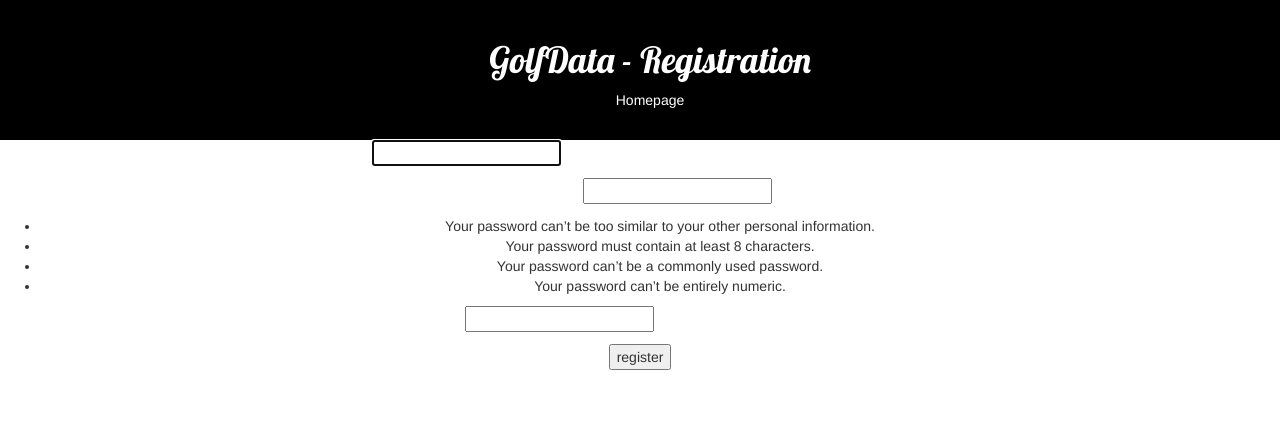
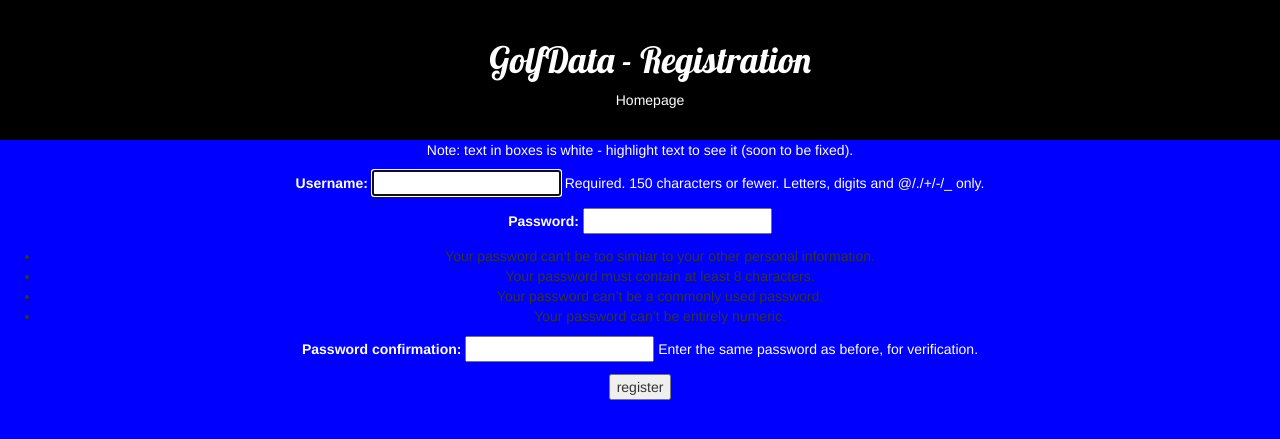
Before and after one commit to armgolf/golfdata, a Django app: page /accounts/register/ in a window 1280 px wide. Shown: the top 439 px of the page. Run offline with Django 3.2, Linux system fonts and the light colour scheme; parts of the project's set-up code (start-up, migrations or seed data) failed here and were passed over; some libraries are stand-ins or nearby versions.

Commit message:
Mods to login & register.

```diff
--- a/golfapp/templates/registration/login.html
+++ b/golfapp/templates/registration/login.html
@@ -7,7 +7,7 @@
 
     <div class="pageheader">
       <h1 class="sitetitle">GolfData - Login</h1>
-      <p><a href="{% url 'display' %}">Homepage</a></p>
+      <p><a href="{% url 'homepage' %}">Homepage</a></p>
     </div>
 
     <form method="post" action="{% url 'login' %}">
--- a/golfapp/templates/registration/register.html
+++ b/golfapp/templates/registration/register.html
@@ -7,12 +7,20 @@
 
     <div class="pageheader">
       <h1 class="sitetitle">GolfData - Registration</h1>
-      <p><a href="{% url 'display' %}">Homepage</a></p>
+      <p><a href="{% url 'homepage' %}">Homepage</a></p>
     </div>
+
+    <style>
+    body {
+        background-color: blue;
+    }
+    </style>
+
+    <p>Note: text in boxes is white - highlight text to see it (soon to be fixed).</p>
 
     <form method="post" action="{% url 'register' %}">
     {% csrf_token %}
-      {{ form.as_p }}
+      <p class="para">{{ form.as_p }}</p>
         <input type="submit" value="register" />
         <input type="hidden" name="next" value="{{ next }}" />
     </form>
```
